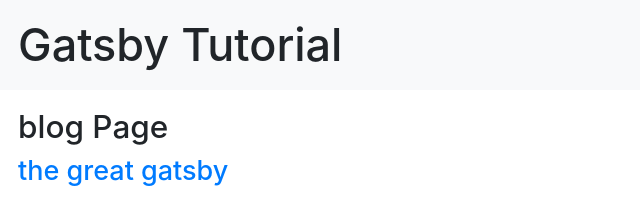
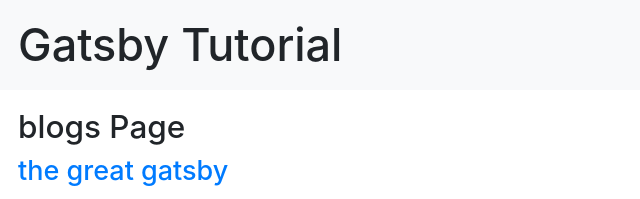
Before and after one commit to a-Hussain314/gatsby-tutorial, a Gatsby site: page /blog in a window 1280 px wide. Shown: the top 199 px of the page, 0-640 px from the left. Built offline with nearby package versions, Linux system fonts and the light colour scheme; Gatsby itself is replaced by a stand-in of ours.

Commit message:
test change

```diff
--- a/src/pages/blog.js
+++ b/src/pages/blog.js
@@ -26,7 +26,7 @@
     return (
       <Layout>
         <Head title="Blogs"></Head>
-            <h3>blog Page</h3>
+            <h3>blogs Page</h3>
             {data.allMarkdownRemark.edges.map((post, index)=>{
               console.log(post.node);
               return(
```
